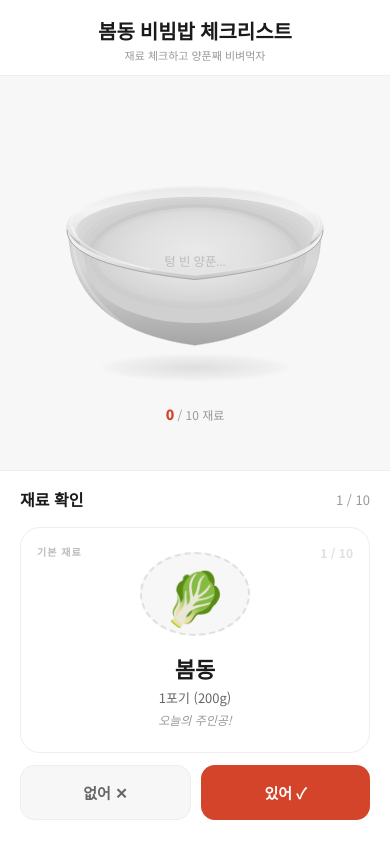
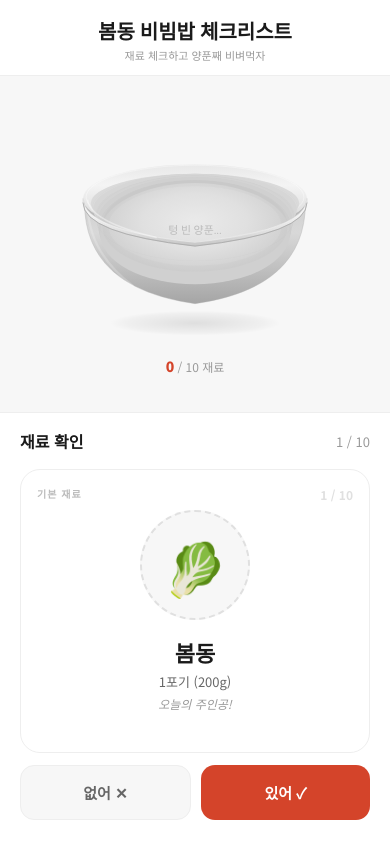
Before and after one commit to hsyj20170401-dotcom/bomdong-bibimbap, a Next.js app: page / in a window 390 px wide. Both pictures are taken after a click on the button "재료 체크 시작하기". Built offline with nearby package versions, Linux system fonts and the light colour scheme; a web font is replaced by a local one.

Commit message:
양푼 크기 반응형 조정

```diff
--- a/app/globals.css
+++ b/app/globals.css
@@ -358,3 +358,41 @@ body {
   font-size: 11px;
   color: var(--text-lighter);
 }
+
+/* ===== 반응형 양푼 크기 조정 ===== */
+@media (max-height: 750px) {
+  .bowl-section {
+    padding: 4px 20px 8px;
+  }
+  .bowl-svg-wrapper {
+    max-width: 240px;
+  }
+  .bowl-progress {
+    margin-top: 4px;
+    font-size: 11px;
+  }
+  .bowl-status {
+    font-size: 13px;
+    min-height: 18px;
+  }
+  .hero {
+    padding: 10px 20px 8px;
+  }
+  .hero h1 {
+    font-size: 17px;
+  }
+}
+
+@media (max-height: 900px) and (min-height: 751px) {
+  .bowl-svg-wrapper {
+    max-width: 280px;
+  }
+  .bowl-section {
+    padding: 6px 20px 10px;
+  }
+}
+
+/* PC에서도 양푼 적정 크기 유지 */
+.bowl-svg-wrapper {
+  max-width: 280px;
+}
```
